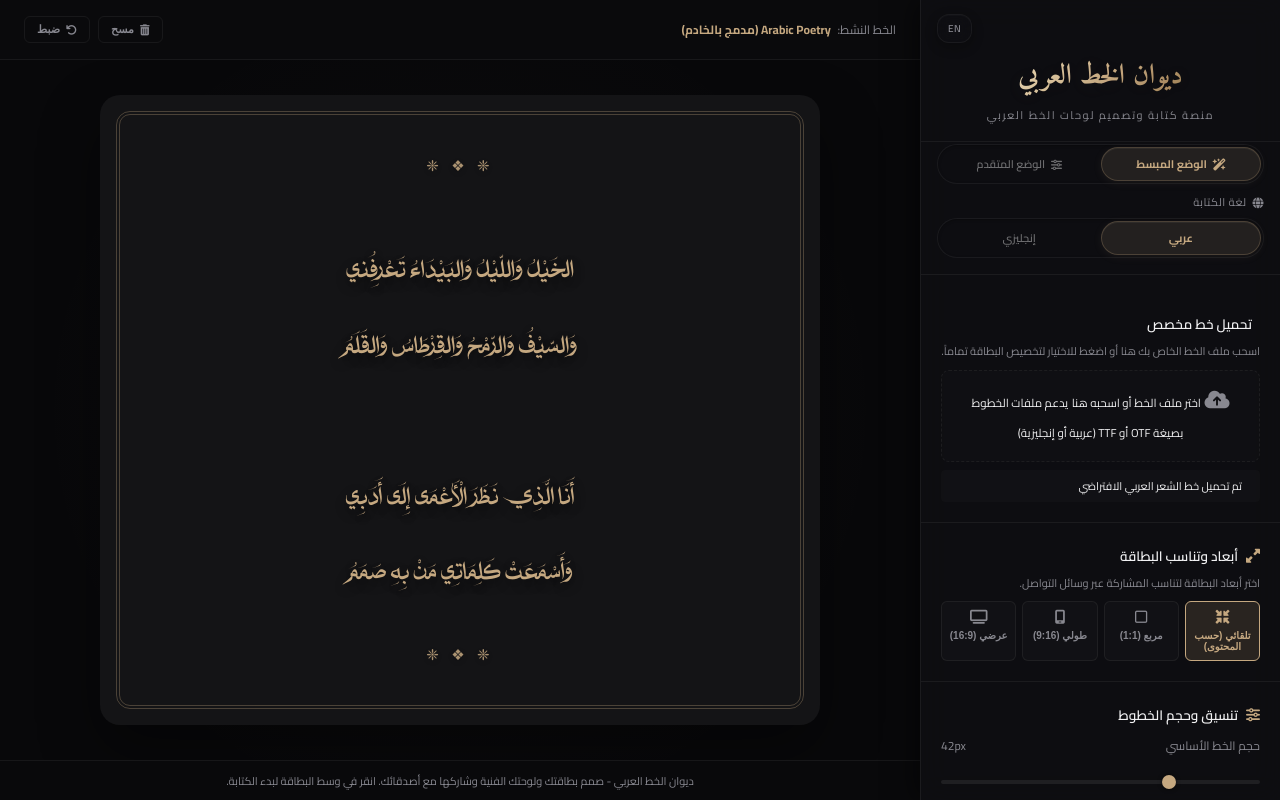
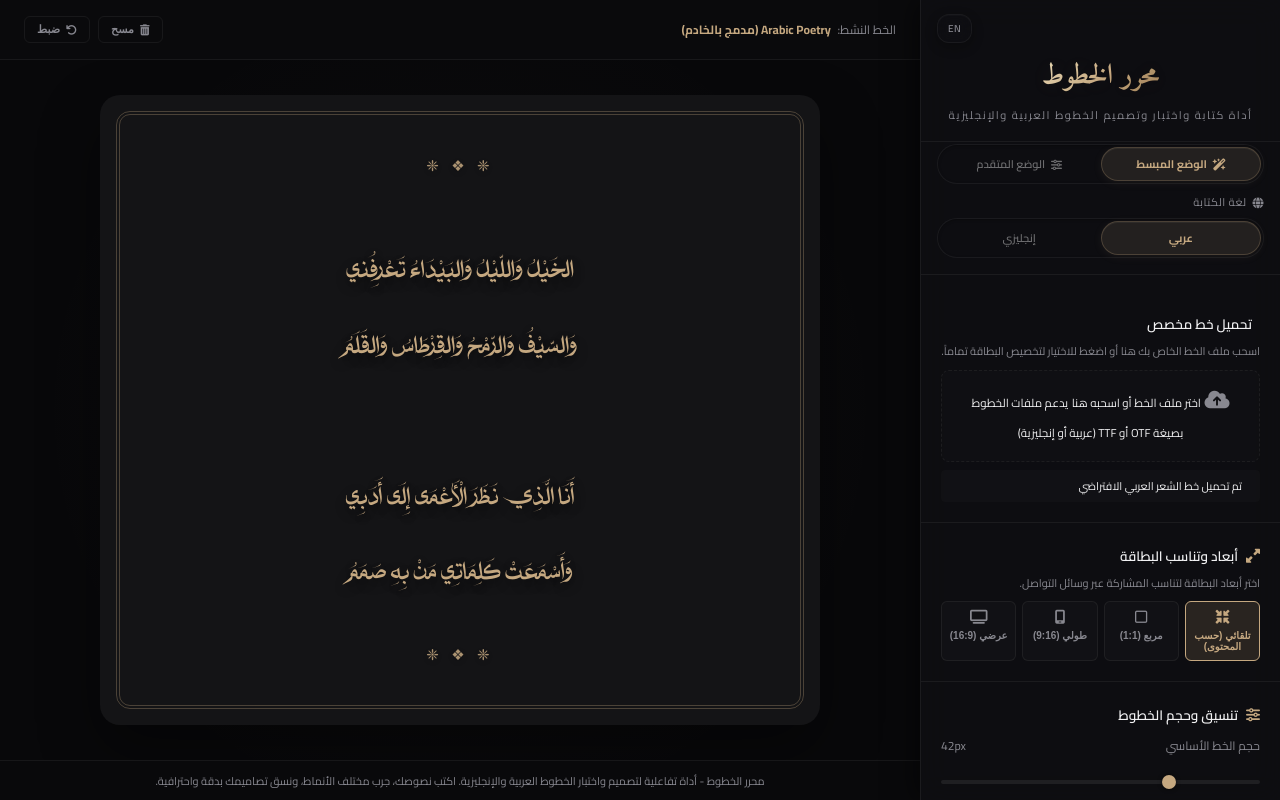
Before and after one commit to monesir/FontWebsite, a website built with Vite: page index.html in a window 1280 px wide. Built offline with nearby package versions, Linux system fonts and the light colour scheme; some icons are missing; a web font is replaced by a local one.

Commit message:
Update site name to Font Editor and optimize metadata and descriptions for Google SEO

```diff
--- a/index.html
+++ b/index.html
@@ -5,21 +5,21 @@
   <meta name="viewport" content="width=device-width, initial-scale=1.0">
 
   <!-- SEO & Social Meta Tags -->
-  <title>ديوان الخط العربي | مصمم لوحات وبطاقات الخط العربي التفاعلي</title>
-  <meta name="description" content="ديوان الخط العربي هو منصة تفاعلية راقية لتصميم وتنسيق بطاقات ولوحات الخط العربي بخطوط أصيلة ومميزة وتصديرها كصور عالية الدقة.">
-  <meta name="keywords" content="خط عربي, خطوط عربية, ديوان الخط, كتابة خط عربي, تصميم بطاقات الخط العربي, لوحات الخط العربي, المتنبي, اقتباسات">
-  <meta name="author" content="ديوان الخط العربي">
+  <title>محرر الخطوط | أداة اختبار وتصميم الخطوط العربية والإنجليزية</title>
+  <meta name="description" content="محرر الخطوط: أداة مجانية وتفاعلية لتجربة واختبار الخطوط العربية والإنجليزية اونلاين. اكتب نصوصك، جرب مختلف الأنماط، ونسق تصاميمك بدقة واحترافية عالية.">
+  <meta name="keywords" content="محرر الخطوط, اختبار الخطوط, تجربة الخطوط, خط عربي, خطوط عربية, كتابة خطوط, تصميم خطوط, اختبار خطوط اونلاين, font editor, font tester">
+  <meta name="author" content="محرر الخطوط">
 
   <!-- OpenGraph / Facebook -->
   <meta property="og:type" content="website">
-  <meta property="og:title" content="ديوان الخط العربي | مصمم لوحات وبطاقات الخط العربي التفاعلي">
-  <meta property="og:description" content="صمم نصوصك المفضلة بجمالية الخط العربي وبطاقات راقية ملونة. حمل تصميمك كصورة فوراً.">
+  <meta property="og:title" content="محرر الخطوط | أداة اختبار وتصميم الخطوط العربية والإنجليزية">
+  <meta property="og:description" content="جرب واختبر مختلف الخطوط العربية والإنجليزية بتصميم راقٍ وتفاعلي. اكتب نصوصك ونسقها وحمّلها كصورة فوراً.">
   <meta property="og:image" content="/og-preview.png">
 
   <!-- Twitter -->
   <meta name="twitter:card" content="summary_large_image">
-  <meta name="twitter:title" content="ديوان الخط العربي | مصمم لوحات وبطاقات الخط العربي التفاعلي">
-  <meta name="twitter:description" content="صمم نصوصك المفضلة بجمالية الخط العربي وبطاقات راقية ملونة. حمل تصميمك كصورة فوراً.">
+  <meta name="twitter:title" content="محرر الخطوط | أداة اختبار وتصميم الخطوط العربية والإنجليزية">
+  <meta name="twitter:description" content="جرب واختبر مختلف الخطوط العربية والإنجليزية بتصميم راقٍ وتفاعلي. اكتب نصوصك ونسقها وحمّلها كصورة فوراً.">
   <meta name="twitter:image" content="/og-preview.png">
 
   <!-- Favicon -->
@@ -42,7 +42,7 @@
     <button id="btnMobileToggle" class="btn-menu" aria-label="القائمة الجانبية">
       <i class="fa-solid fa-bars"></i>
     </button>
-    <div class="mobile-logo-text">ديوان الخط</div>
+    <div class="mobile-logo-text">محرر الخطوط</div>
     <button id="btnMobileClose" class="btn-menu-close" style="display: none;">
       <i class="fa-solid fa-xmark"></i>
     </button>
@@ -59,8 +59,8 @@
       </button>
 
       <div class="sidebar-header">
-        <h1 class="logo-text" data-i18n="logo_title">ديوان الخط</h1>
-        <span class="logo-subtext" data-i18n="logo_subtitle">Arabic Calligraphy Card & Canvas Designer</span>
+        <h1 class="logo-text" data-i18n="logo_title">محرر الخطوط</h1>
+        <span class="logo-subtext" data-i18n="logo_subtitle">Arabic & English Font Editor & Tester</span>
       </div>
 
       <!-- UI Control Mode Switcher -->
@@ -550,7 +550,7 @@
       </div>
 
       <footer class="app-footer">
-        <p data-i18n="app_footer_desc">ديوان الخط العربي - صمم بطاقتك ولوحتك الفنية وشاركها مع أصدقائك. انقر في وسط البطاقة لبدء الكتابة.</p>
+        <p data-i18n="app_footer_desc">محرر الخطوط - أداة تفاعلية لتصميم واختبار الخطوط العربية والإنجليزية. اكتب نصوصك، جرب مختلف الأنماط، ونسق تصاميمك بدقة واحترافية.</p>
       </footer>
     </main>
 
--- a/script.js
+++ b/script.js
@@ -343,7 +343,7 @@ const DEFAULTS = {
   textColor: '#c5a880',
   bgColor: '#141416',
   ornamentColor: '#c5a880',
-  watermark: 'ديوان الخط العربي',
+  watermark: 'محرر الخطوط',
   bgScale: 1,
   bgPosY: 0,
   bgPosX: 0,
@@ -1464,7 +1464,7 @@ async function exportPoetryCard() {
       const downloadLink = document.createElement('a');
       const date = new Date();
       const timeStr = `${date.getFullYear()}_${date.getMonth() + 1}_${date.getDate()}`;
-      downloadLink.download = `ديوان_الخط_${timeStr}.png`;
+      downloadLink.download = `محرر_الخطوط_${timeStr}.png`;
       downloadLink.href = dataUrl;
       document.body.appendChild(downloadLink);
       downloadLink.click();
@@ -1488,7 +1488,7 @@ async function exportPoetryCard() {
         const downloadLink = document.createElement('a');
         const date = new Date();
         const timeStr = `${date.getFullYear()}_${date.getMonth() + 1}_${date.getDate()}`;
-        downloadLink.download = `ديوان_الخط_صفحة_${i + 1}_${timeStr}.png`;
+        downloadLink.download = `محرر_الخطوط_صفحة_${i + 1}_${timeStr}.png`;
         downloadLink.href = dataUrl;
         document.body.appendChild(downloadLink);
         downloadLink.click();
@@ -1640,8 +1640,8 @@ function switchLanguage(lang) {
 // Translation mapping for English and Arabic interface
 const uiTranslations = {
   ar: {
-    logo_title: "ديوان الخط العربي",
-    logo_subtitle: "منصة كتابة وتصميم لوحات الخط العربي",
+    logo_title: "محرر الخطوط",
+    logo_subtitle: "أداة كتابة واختبار وتصميم الخطوط العربية والإنجليزية",
     mode_simple: "الوضع المبسط",
     mode_advanced: "الوضع المتقدم",
     writing_lang_title: "لغة الكتابة",
@@ -1733,7 +1733,7 @@ const uiTranslations = {
     default_font_name: "الخط العربي الافتراضي",
     clear_btn_text: "مسح",
     reset_btn_text: "ضبط",
-    app_footer_desc: "ديوان الخط العربي - صمم بطاقتك ولوحتك الفنية وشاركها مع أصدقائك. انقر في وسط البطاقة لبدء الكتابة.",
+    app_footer_desc: "محرر الخطوط - أداة تفاعلية لتصميم واختبار الخطوط العربية والإنجليزية. اكتب نصوصك، جرب مختلف الأنماط، ونسق تصاميمك بدقة واحترافية.",
     align_center: "محاذاة للوسط",
     align_right: "محاذاة لليمين",
     align_justify: "ضبط الهوامش (موزع)",
@@ -1749,8 +1749,8 @@ const uiTranslations = {
     export_error: "حدث خطأ أثناء استخراج الصورة. الرجاء إعادة المحاولة."
   },
   en: {
-    logo_title: "Diwan Calligraphy",
-    logo_subtitle: "Arabic Calligraphy Card & Canvas Designer",
+    logo_title: "Font Editor",
+    logo_subtitle: "Arabic & English Font Editor & Tester",
     mode_simple: "Simple Mode",
     mode_advanced: "Advanced Mode",
     writing_lang_title: "Writing Language",
@@ -1842,7 +1842,7 @@ const uiTranslations = {
     default_font_name: "Arabic Calligraphy (Default Loaded)",
     clear_btn_text: "Clear",
     reset_btn_text: "Reset",
-    app_footer_desc: "Diwan Arabic Calligraphy - Design your calligraphy card and share it. Click inside the card to start writing.",
+    app_footer_desc: "Font Editor - Write, test, and style Arabic and English fonts easily.",
     align_center: "Align Center",
     align_right: "Align Right",
     align_justify: "Justify Text",
@@ -1903,8 +1903,8 @@ function updateUISiteLanguage(lang) {
 
   // 5. Watermark input default sync
   if (inputWatermark) {
-    if (inputWatermark.value === 'ديوان الخط العربي' || inputWatermark.value === 'Diwan Calligraphy') {
-      inputWatermark.value = lang === 'ar' ? 'ديوان الخط العربي' : 'Diwan Calligraphy';
+    if (inputWatermark.value === 'محرر الخطوط' || inputWatermark.value === 'Font Editor' || inputWatermark.value === 'ديوان الخط العربي' || inputWatermark.value === 'Diwan Calligraphy') {
+      inputWatermark.value = lang === 'ar' ? 'محرر الخطوط' : 'Font Editor';
       if (cardWatermark) cardWatermark.textContent = inputWatermark.value;
     }
   }
```
